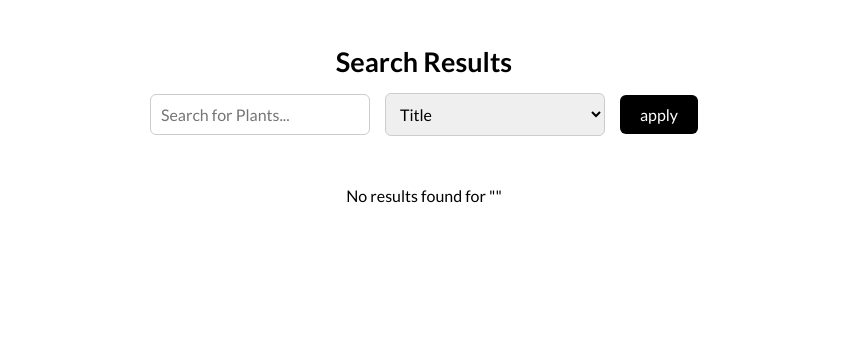
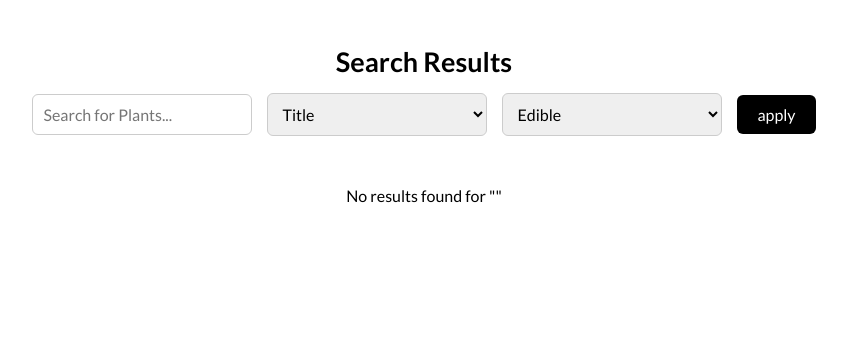
Before and after one commit to T-Python-25-June-15/LAB-ORM-PLANTEER, a Django app: page /plants/search/ in a window 1280 px wide. Shown: the part 120-460 px from the top of the page, without its empty margins (216-1063 px from the left). Run offline with Django 5.2, Linux system fonts and the light colour scheme; data that the repository does not hold is empty.

Commit message:
searching by filters in search, done

```diff
--- a/Planteer/plants/templates/plants/search.html
+++ b/Planteer/plants/templates/plants/search.html
@@ -13,11 +13,16 @@
     <h2>Search Results</h2>
 
     <form action="{% url 'plants:search_view' %}" method="get">
-        <input type="search" name="search" value="{{request.GET.search}}" placeholder="Search for Plants..." minlength="3" required>
+        <input type="search" name="search" value="{{request.GET.search}}" placeholder="Search for Plants..." required>
         <select name="order_by">
             <option value="title" {% if request.GET.order_by == "title" %}selected{% endif %}>Title</option>
             <option value="category" {% if request.GET.order_by == "category" %}selected{% endif %}>Category</option>
             <option value="native_to" {% if request.GET.order_by == "native_to" %}selected{% endif %}>Native to</option>
+        </select>
+        <select name="is_edible">
+            <option value="">Edible</option>
+            <option value="true" {% if request.GET.is_edible == "true" %}selected{% endif %}>Yes</option>
+            <option value="false" {% if request.GET.is_edible == "false" %}selected{% endif %}>No</option>
         </select>
         <input type="submit" value="apply">
     </form>
--- a/Planteer/plants/views.py
+++ b/Planteer/plants/views.py
@@ -32,8 +32,16 @@ def search_view (request:HttpRequest):
 
     query = request.GET.get("search", "")
     order_by = request.GET.get("order_by", "title")
+    is_edible = request.GET.get("is_edible")
 
-    plants = Plant.objects.filter(title__icontains=query).order_by(order_by)
+    plants = Plant.objects.filter(title__icontains=query)
+
+    if is_edible == "true":
+        plants = plants.filter(is_edible=True)
+    elif is_edible == "false":
+        plants = plants.filter(is_edible=False)
+
+    plants = plants.order_by(order_by)
 
     return render(request, "plants/search.html", context={"plants" : plants, "query" : query})
 
```
